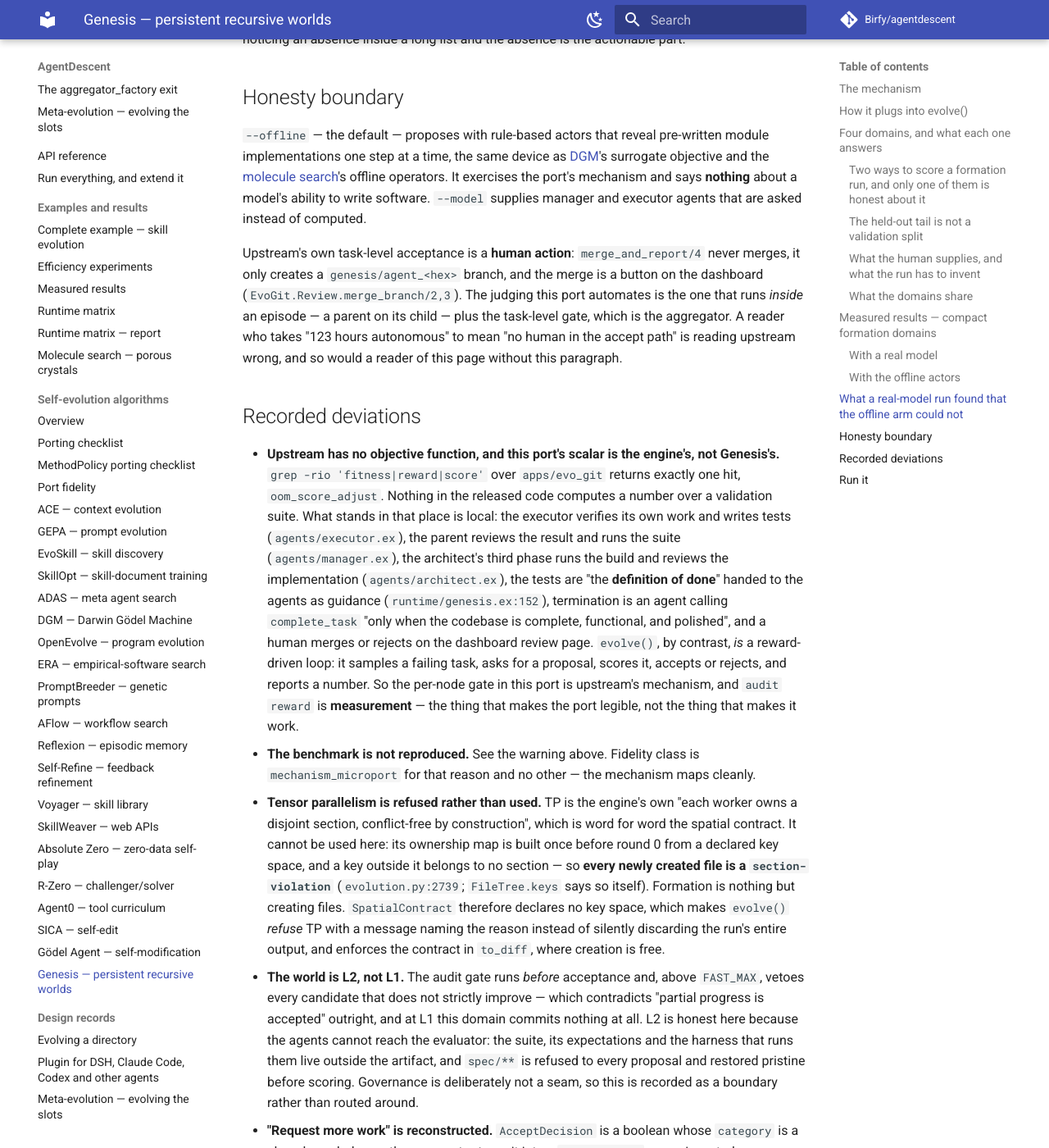
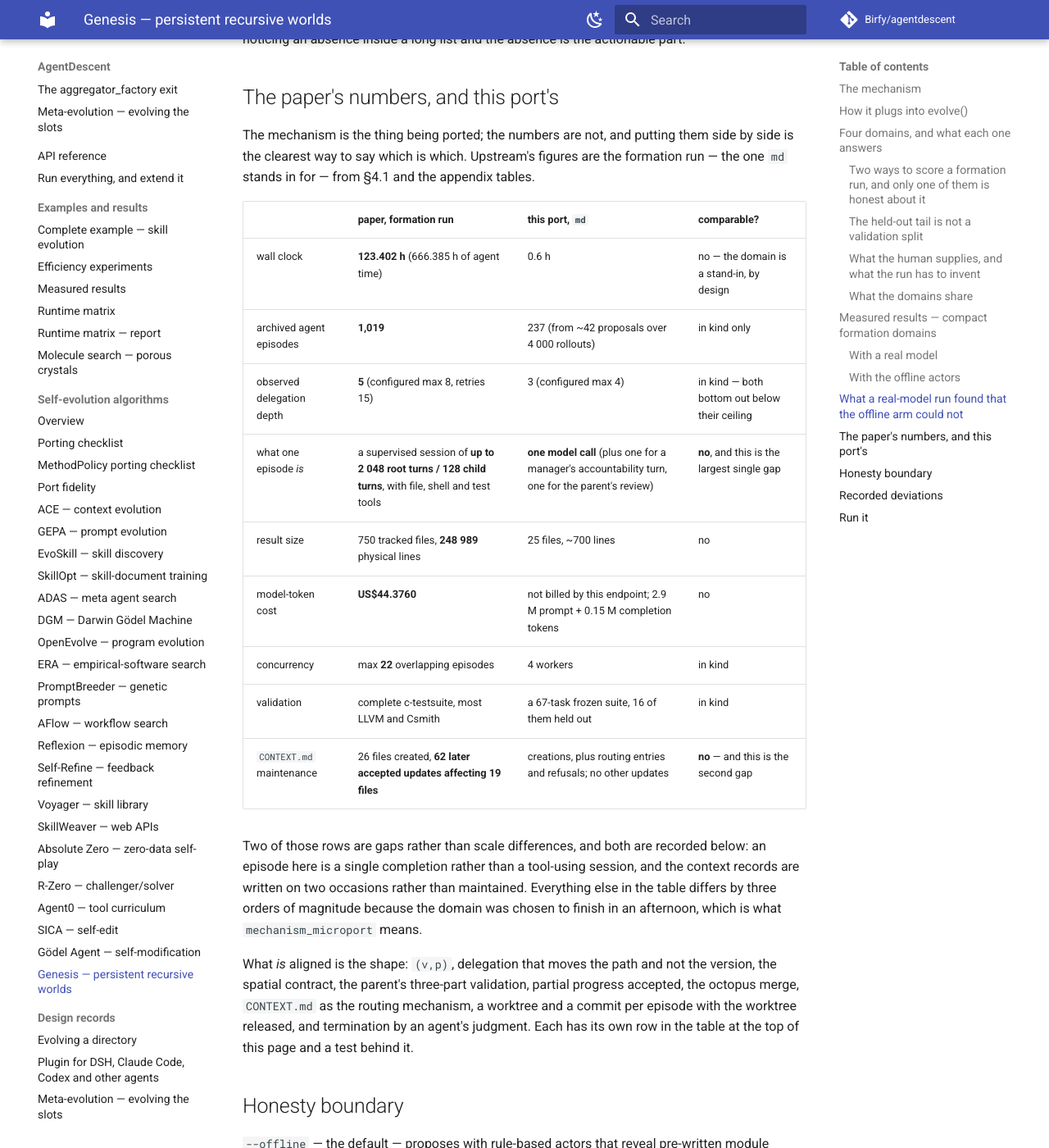
Before and after one commit to Birfy/agentdescent, an MkDocs documentation site: the page built from docs/algo-genesis.md, in a window 1280 px wide and 1400 px high, scrolled down 11333 px. Shown: the whole window at 82% size. Built offline with MkDocs 1.6.1 and Material for MkDocs 9.7.7, drawn with Linux system fonts in a browser that asks for light colours; comment, search, counter and statistics services are not loaded; some of the changed text lies outside the part shown.

Commit message:
Genesis: put the paper's numbers beside this port's, and name the two real gaps
"Is it aligned with the paper's data" deserves a table rather than a paragraph, so
docs/algo-genesis.md now carries one: wall clock, archived episodes, observed depth,
result size, cost, concurrency, validation and CONTEXT.md maintenance, each marked
comparable or not.

Most rows differ by three orders of magnitude because the domain was chosen to finish
in an afternoon -- that is what mechanism_microport means and it was already recorded.
Two rows are gaps rather than scale, and one of them was not recorded at all:

- an episode upstream is a supervised session of up to 2,048 root turns and 128 child
  turns with file, shell and test tools; here it is ONE model call with no tools. That
  is the largest single distance between this port and the system it ports, and it is
  a property of the harness -- evolve() proposes with one completion per rollout.
  Everything downstream follows from it: why the domains are small, why the actors
  cannot run the tests themselves, why a rework costs a whole episode.
- upstream's archive shows 26 CONTEXT.md creations and 62 later accepted updates
  affecting 19 files; here the records are written on exactly two occasions.

Co-Authored-By: Claude Opus 5 <noreply@anthropic.com>
Claude-Session: https://claude.ai/code/session_016CjFJhQ2Wxq9Vr3Fu38KrW

```diff
--- a/docs/algo-genesis.md
+++ b/docs/algo-genesis.md
@@ -477,6 +477,36 @@ also splits "files AT this node (yours to write)" from "files below it (each
 child's own)", because an agent is bad at noticing an absence inside a long list
 and the absence is the actionable part.
 
+## The paper's numbers, and this port's
+
+The mechanism is the thing being ported; the numbers are not, and putting them side by
+side is the clearest way to say which is which. Upstream's figures are the formation
+run — the one `md` stands in for — from §4.1 and the appendix tables.
+
+| | paper, formation run | this port, `md` | comparable? |
+|---|---|---|---|
+| wall clock | **123.402 h** (666.385 h of agent time) | 0.6 h | no — the domain is a stand-in, by design |
+| archived agent episodes | **1,019** | 237 (from ~42 proposals over 4 000 rollouts) | in kind only |
+| observed delegation depth | **5** (configured max 8, retries 15) | 3 (configured max 4) | in kind — both bottom out below their ceiling |
+| what one episode *is* | a supervised session of **up to 2 048 root turns / 128 child turns**, with file, shell and test tools | **one model call** (plus one for a manager's accountability turn, one for the parent's review) | **no**, and this is the largest single gap |
+| result size | 750 tracked files, **248 989** physical lines | 25 files, ~700 lines | no |
+| model-token cost | **US$44.3760** | not billed by this endpoint; 2.9 M prompt + 0.15 M completion tokens | no |
+| concurrency | max **22** overlapping episodes | 4 workers | in kind |
+| validation | complete c-testsuite, most LLVM and Csmith | a 67-task frozen suite, 16 of them held out | in kind |
+| `CONTEXT.md` maintenance | 26 files created, **62 later accepted updates affecting 19 files** | creations, plus routing entries and refusals; no other updates | **no** — and this is the second gap |
+
+Two of those rows are gaps rather than scale differences, and both are recorded below:
+an episode here is a single completion rather than a tool-using session, and the
+context records are written on two occasions rather than maintained. Everything else
+in the table differs by three orders of magnitude because the domain was chosen to
+finish in an afternoon, which is what `mechanism_microport` means.
+
+What *is* aligned is the shape: `(v,p)`, delegation that moves the path and not the
+version, the spatial contract, the parent's three-part validation, partial progress
+accepted, the octopus merge, `CONTEXT.md` as the routing mechanism, a worktree and a
+commit per episode with the worktree released, and termination by an agent's judgment.
+Each has its own row in the table at the top of this page and a test behind it.
+
 ## Honesty boundary
 
 `--offline` — the default — proposes with rule-based actors that reveal
@@ -625,6 +655,18 @@ so would a reader of this page without this paragraph.
   is missing is the other end: upstream's `SkillExtractor` distils a completed
   contribution into a new skill, and nothing here does. The domain ships one
   human-written skill so the inheritance path is live rather than decorative.
+* **An episode here is one model call; upstream it is a session.** The paper is
+  explicit — "the agent can execute multiple model–tool turns during one supervised
+  episode" — and the runs are configured at **2 048 root turns and 128 turns per
+  non-root episode**, with file, shell and test tools inside each one. Here an episode
+  is a single completion with no tools: the manager is asked once where to delegate,
+  the executor is asked once for whole files, and the brief has to carry everything
+  either of them could otherwise have fetched (which is what `situate(contracts=)` is
+  for). Everything downstream of that follows from it — why the domains are small, why
+  the actors cannot run the tests themselves, why a "rework" costs a whole new episode
+  rather than another turn. It is the largest single distance between this port and
+  the system it ports, and it is a property of the harness rather than of the
+  algorithm: `evolve()` proposes with one completion per rollout.
 * **Only two roles are ported.** The released code has ten agent modules; the
   paper's appendix §1.3 says the model has two — manager and leaf executor — and
   that "codebase lead / investigator / task scheduler are implementation labels,
```
